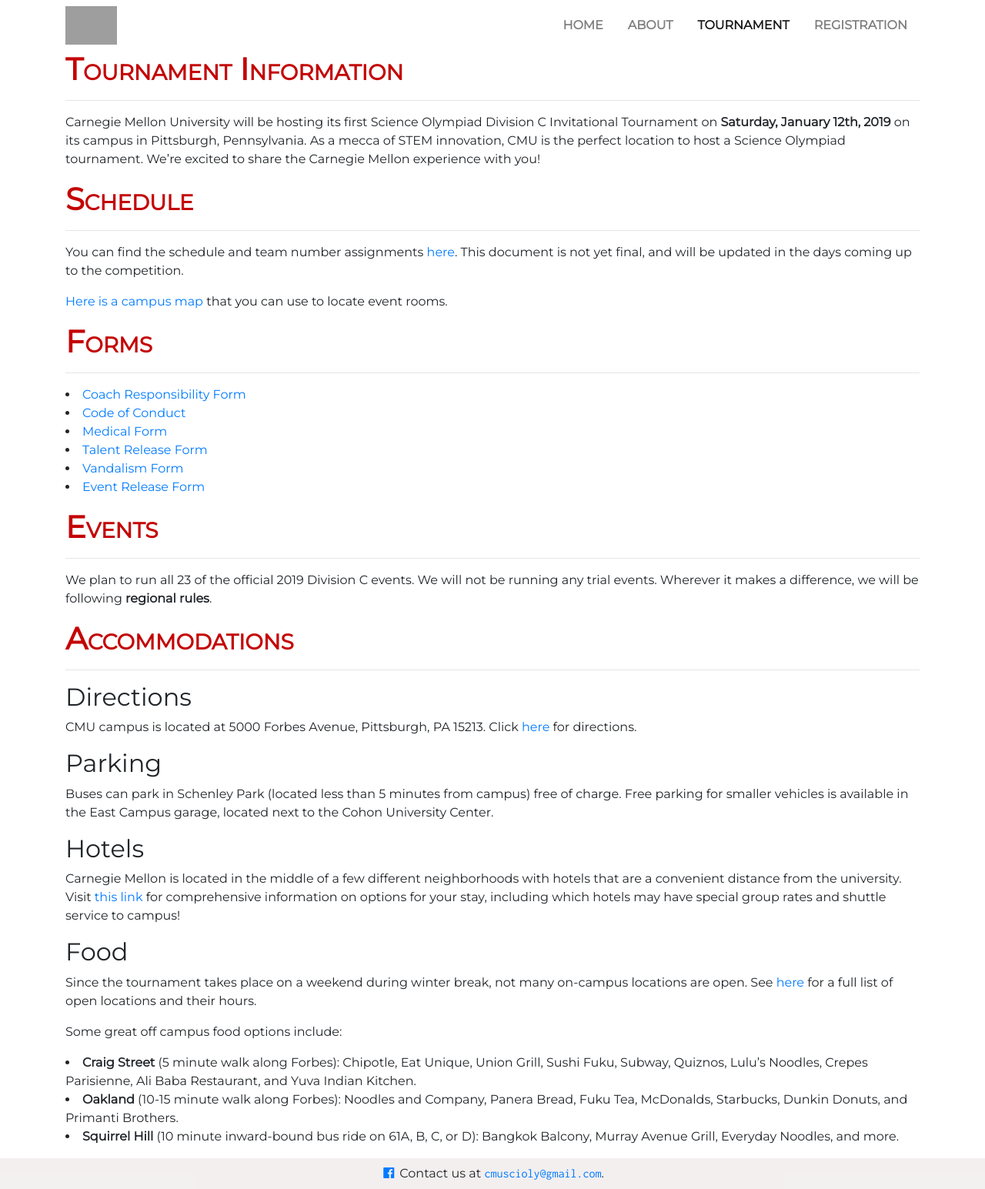
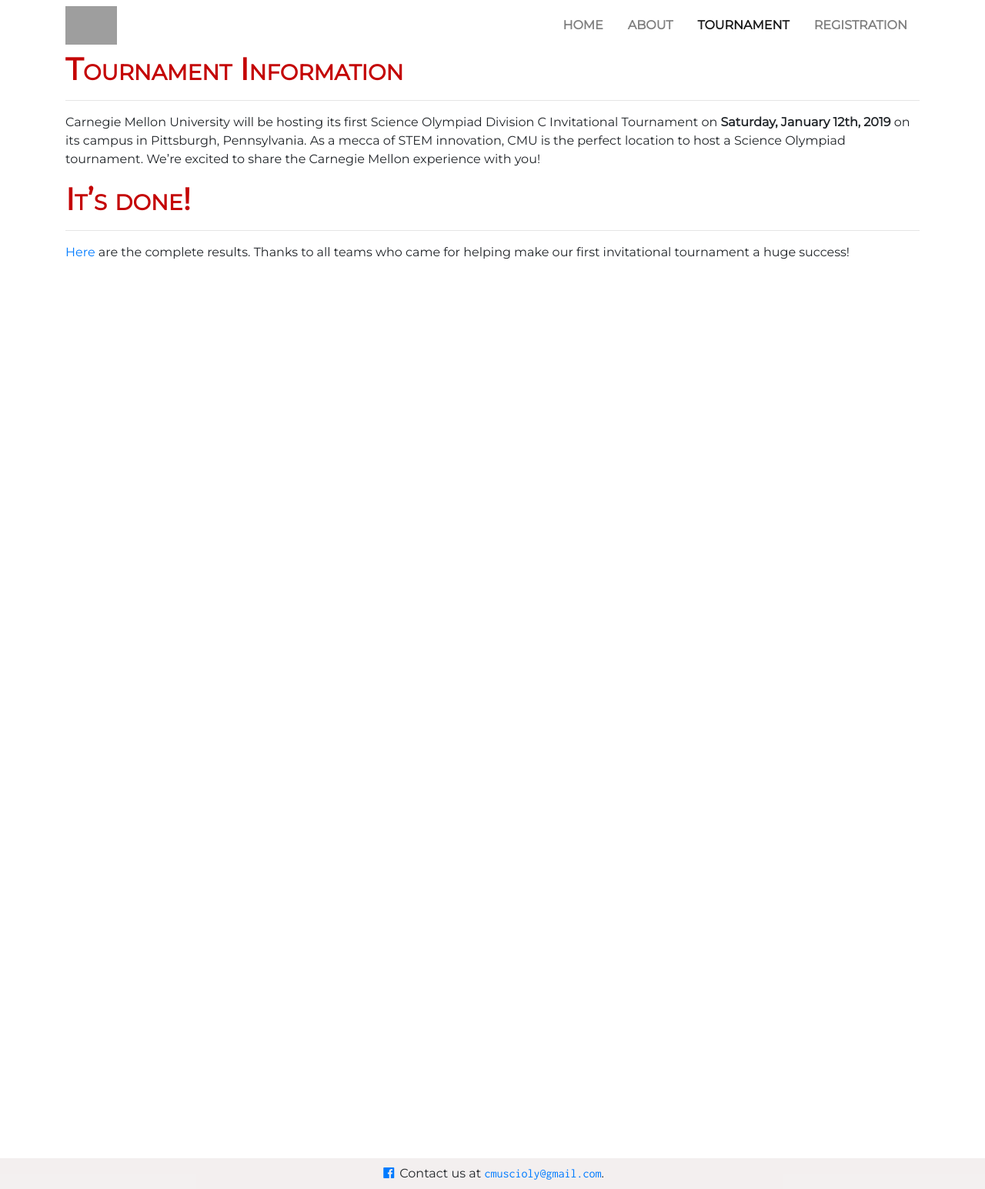
Before and after one commit to cmuscioly/cmuscioly.github.io, a Jekyll site: the page built from tournament.md, in a window 1280 px wide. Shown: the whole page at 77% size. Built offline with Jekyll 4.4.1, drawn with Linux system fonts in a browser that asks for light colours; nearby versions of some CDN libraries; grey boxes are pictures that could not be loaded.

Commit message:
Add tournament results

```diff
--- a/tournament.md
+++ b/tournament.md
@@ -10,48 +10,7 @@
 As a mecca of STEM innovation, CMU is the perfect location to host a Science Olympiad tournament.
 We’re excited to share the Carnegie Mellon experience with you!
 
-# Schedule
+# It's done!
 <hr>
-You can find the schedule and team number assignments <a href="https://docs.google.com/spreadsheets/d/17RPOM_qKcdx9-vVmPz2Zc_QLzgSoT2zwnKdJ_LeaZnw/edit?usp=sharing" target="_blank">here</a>.
-This document is not yet final, and will be updated in the days coming up to the competition.
-
-<a href="https://www.cmu.edu/assets/pdfs/campus-map-2018-8.5x11.pdf" target="_blank">Here is a campus map</a> that you can use to locate event rooms.
-
-# Forms
-<hr>
-- <a href="/assets/Coach Responsibility Form.pdf" target="_blank">Coach Responsibility Form</a>
-- <a href="/assets/Code of Conduct.pdf" target="_blank">Code of Conduct</a>
-- <a href="/assets/Medical Form.pdf" target="_blank">Medical Form</a>
-- <a href="/assets/Talent Release Form.pdf" target="_blank">Talent Release Form</a>
-- <a href="/assets/Vandalism Form.pdf" target="_blank">Vandalism Form</a>
-- <a href="/assets/OneTime-Event-Release-Form.pdf" target="_blank">Event Release Form</a>
-
-# Events
-<hr>
-We plan to run all 23 of the official 2019 Division C events. We will not be running any trial events. Wherever it makes a difference, we will be following **regional rules**.
-
-# Accommodations
-<hr>
-
-## Directions
-
-CMU campus is located at 5000 Forbes Avenue, Pittsburgh, PA 15213. Click <a href="https://www.google.com/maps?saddr=My+Location&daddr=Carnegie+Mellon+University" target="_blank">here</a> for directions.
-
-## Parking
-
-Buses can park in Schenley Park (located less than 5 minutes from campus) free of charge. Free parking for smaller vehicles is available in the East Campus garage, located next to
-the Cohon University Center.
-
-## Hotels
-
-Carnegie Mellon is located in the middle of a few different neighborhoods with hotels that are a convenient distance from the university. Visit <a href="https://admission.enrollment.cmu.edu/pages/accommodations" target="_blank">this link</a> for comprehensive information on options for your stay, including which hotels may have special group rates and shuttle service to campus!
-
-## Food
-
-Since the tournament takes place on a weekend during winter break, not many on-campus locations are open. See <a href="https://apps.studentaffairs.cmu.edu/dining/conceptinfo/?page=listConceptsGrid&startDate=01%2F12%2F2019&searchLength=1&Search=&Locations=21&Locations=2&Locations=18&Locations=5&Locations=1&Locations=22&Locations=25&Locations=24&Locations=23&Locations=19&Locations=20&Locations=15&Locations=27&Locations=26&Locations=28&Locations=17" target="_blank">here</a> for a full list of open locations and their hours.
-
-Some great off campus food options include:
-
-- **Craig Street** (5 minute walk along Forbes): Chipotle, Eat Unique, Union Grill, Sushi Fuku, Subway, Quiznos, Lulu’s Noodles, Crepes Parisienne, Ali Baba Restaurant, and Yuva Indian Kitchen.
-- **Oakland** (10-15 minute walk along Forbes): Noodles and Company, Panera Bread, Fuku Tea, McDonalds, Starbucks, Dunkin Donuts, and Primanti Brothers.
-- **Squirrel Hill** (10 minute inward-bound bus ride on 61A, B, C, or D):  Bangkok Balcony, Murray Avenue Grill, Everyday Noodles, and more.
+<a href="https://docs.google.com/spreadsheets/d/1QLLG4RMo5hvc5Fz_8nUaxWuqXLa2P0vj0pn1y0vKxV4/edit?usp=sharing" target="_blank"> Here </a> are the complete results. Thanks to all teams who came for
+helping make our first invitational tournament a huge success!
```
Also changed, not shown: about.md (+1 -1 lines).
